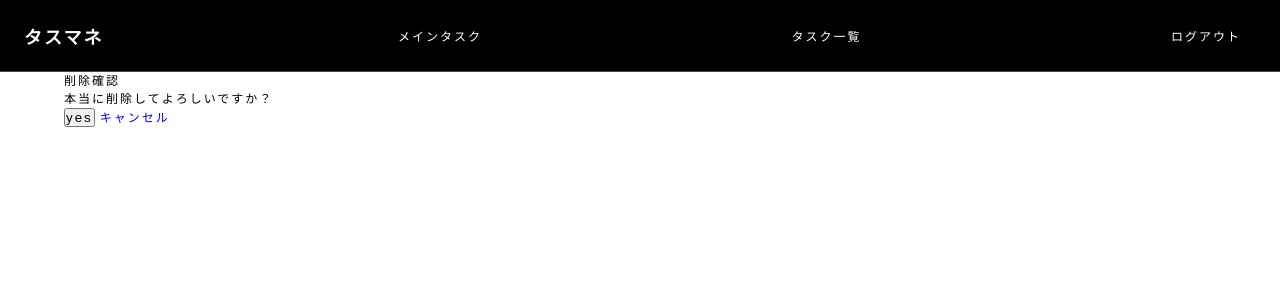
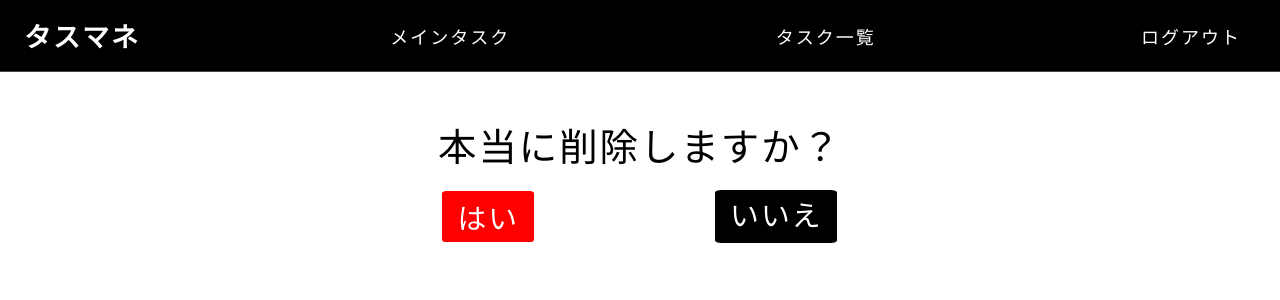
Before and after one commit to Kanata0204/task_app, a Django app: page /task_list/1/delete in a window 1280 px wide. Shown: the top 300 px of the page. Run offline with Django 3.2, Linux system fonts and the light colour scheme; a user stored in the database is signed in; tables that the repository leaves empty hold one stand-in row (values such as "Sample post").

Commit message:
implement task_confirm_delete and modify views(to can't ascending order)

```diff
--- a/static/css/_navbar.css
+++ b/static/css/_navbar.css
@@ -19,3 +19,9 @@ header #main-title {
 header #login-btn {
   background-color: #f11f1f;
 }
+
+@media (min-width: 640px) {
+  header {
+    font-size: 1.5rem;
+  }
+}
--- /dev/null
+++ b/static/css/taskapp/task_confirm_delete.css
@@ -0,0 +1,43 @@
+#content {
+  text-align: center;
+}
+
+#content p {
+  margin-top: 10rem;
+  margin-bottom: 1rem;
+  font-size: 2.5rem;
+}
+
+#content #btn_block {
+  display: flex;
+  align-items: center;
+  justify-content: space-around;
+  width: 50%;
+  margin: 0 auto;
+}
+
+#content #btn_block #submit_btn {
+  background-color: red;
+}
+
+#content #btn_block #back_btn {
+  background-color: black;
+}
+
+@media (min-width: 640px) {
+  #content p {
+    font-size: 2.8rem;
+  }
+  #content .btn {
+    font-size: 1.9rem;
+  }
+}
+
+@media (min-width: 1024px) {
+  #content p {
+    font-size: 3.2rem;
+  }
+  #content .btn {
+    font-size: 2.4rem;
+  }
+}
--- /dev/null
+++ b/static/scss/taskapp/task_confirm_delete.scss
@@ -0,0 +1,44 @@
+#content{
+    text-align: center;
+
+    & p{
+        margin-top: 10rem;
+        margin-bottom: 1rem;
+        font-size: 2.5rem;
+    }
+    & #btn_block{
+        display: flex;
+        align-items: center;
+        justify-content: space-around;
+        width: 50%;
+        margin: 0 auto;
+
+        & #submit_btn{
+            background-color: red;
+        }
+        & #back_btn{
+            background-color: black;
+        }
+    }
+}
+
+@media (min-width:640px){
+    #content{
+        & p{
+            font-size: 2.8rem;
+        }
+        & .btn{
+            font-size: 1.9rem;
+        }
+    }
+}
+@media (min-width:1024px){
+    #content{
+        & p{
+            font-size: 3.2rem;
+        }
+        & .btn{
+            font-size: 2.4rem;
+        }
+    }
+}
--- a/taskapp/templates/_navbar.html
+++ b/taskapp/templates/_navbar.html
@@ -5,12 +5,12 @@
 {% endblock %}
 
 <header>
-    <h2><a href="/" id="main-title">タスマネ</a></h2>
+    <h2><a href="/" id="main-title"><span>タス</span><span>マネ</span></a></h2>
 
     {% if user.is_authenticated %}
         <a href="{% url 'main' %}" class="btn">メインタスク</a>
         <a href="{% url 'list' %}" class="btn">タスク一覧</a>
-        <a href="{% url 'logout' %}" class="btn">ログアウト</a>
+        <a href="{% url 'logout' %}" class="btn" id="logout_btn">ログアウト</a>
     {% elif not "logout" in request.path %}
         <a href="{% url 'login' %}?next={% if '/' in request.path %}/task_list{% else %}{{ request.path }}{% endif %}" class="btn" id="login-btn">ログイン</a>
     {% endif %}
--- a/taskapp/templates/taskapp/task_confirm_delete.html
+++ b/taskapp/templates/taskapp/task_confirm_delete.html
@@ -1,12 +1,18 @@
 {% extends '_base.html' %}
 
-{% block title %}削除確認{% endblock  %}
+{% load static %}
+
+{% block custom_css %}
+<link rel="stylesheet" href="{% static 'css/taskapp/task_confirm_delete.css' %}">
+{% endblock  %}
 
 {% block container %}
-    <p>本当に削除してよろしいですか？</p>
-    <form action="#" method="post">{% csrf_token %}
+    <p>本当に削除しますか？</p>
+    <form method="post">{% csrf_token %}
         {{ form }}
-        <button type="submit">yes</button>
-        <a href="{{ request.META.HTTP_REFERER }}">キャンセル</a>
+        <div id="btn_block">
+            <button id="submit_btn" class="btn" type="submit">はい</button>
+            <a id="back_btn" class="btn" href="{{ request.META.HTTP_REFERER }}">いいえ</a>
+        </div>
     </form>
 {% endblock  %}
--- a/taskapp/views.py
+++ b/taskapp/views.py
@@ -23,7 +23,7 @@ class TaskMainView(ListView):
     context_object_name = "main_task"
 
     def get_queryset(self):
-        return Task.objects.all().first()
+        return Task.objects.order_by('day_limit').first()
 
 
 class TaskDetailView(DetailView):
```
Also changed, not shown: static/scss/_navbar.scss (+6 -1 lines).
